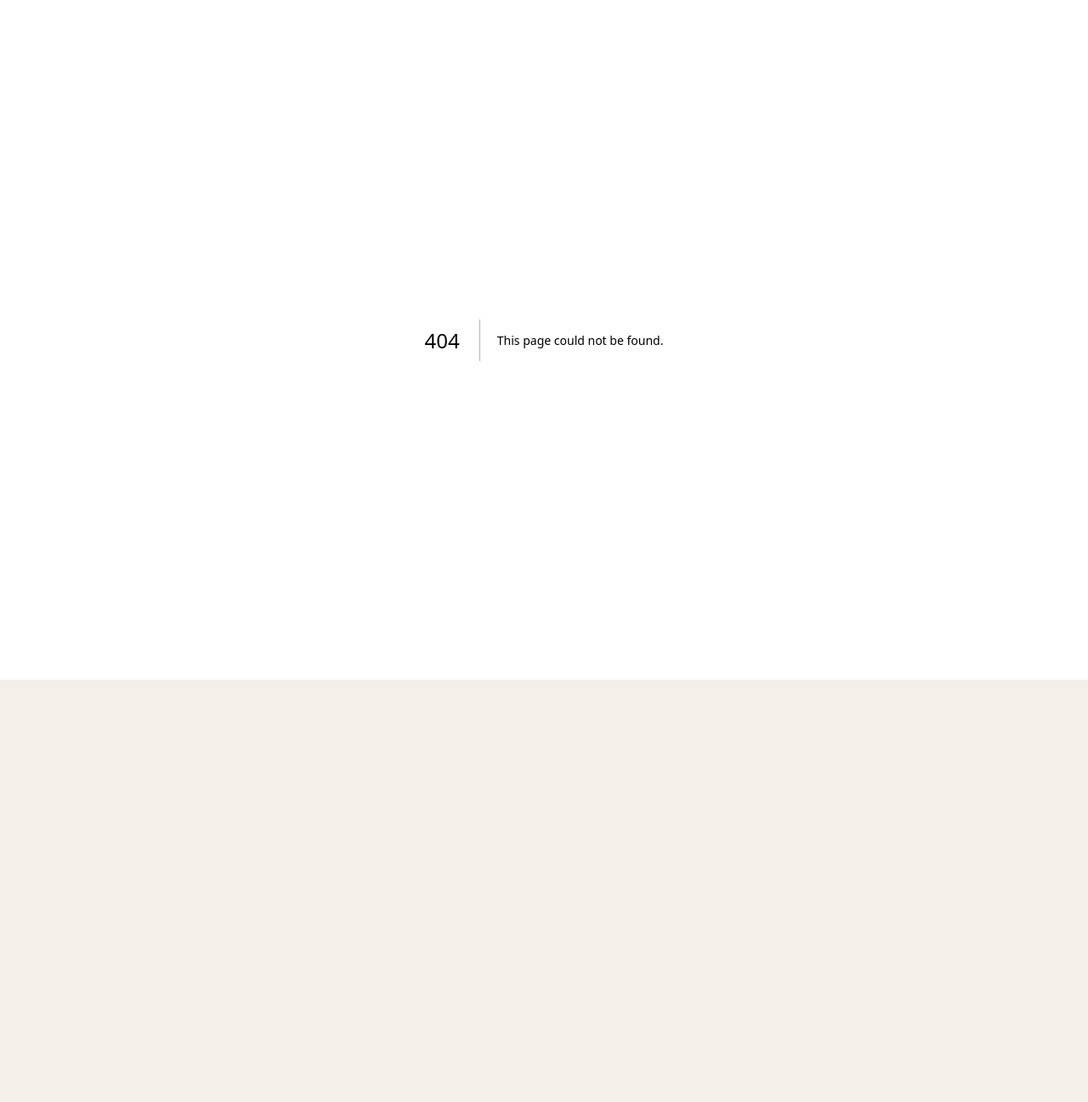
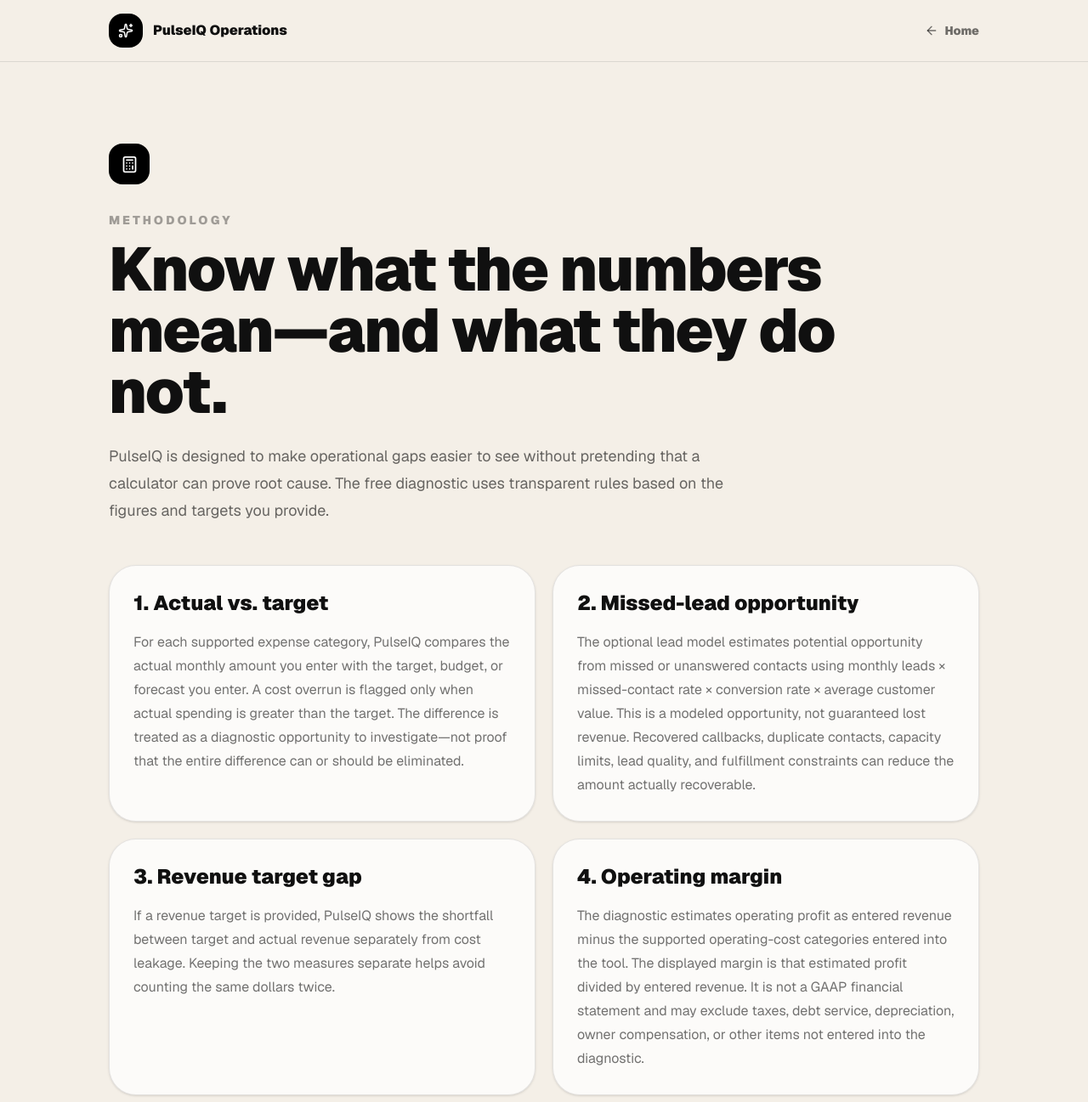
Before and after one commit to aundreanapper12-gif/pulseiqop, a Next.js app: page /methodology in a window 1280 px wide. Before the commit this address had no page. Shown: the top 1297 px of the page at 85% size. Before the commit the page ends 800 px from the top, so only its background shows below. Built offline with nearby package versions, Linux system fonts and the light colour scheme.

Commit message:
Add transparent PulseIQ methodology page

```diff
--- /dev/null
+++ b/app/methodology/page.tsx
@@ -0,0 +1,74 @@
+import { ArrowLeft, Calculator, Sparkles } from "lucide-react";
+
+const blocks = [
+  {
+    title: "1. Actual vs. target",
+    body: "For each supported expense category, PulseIQ compares the actual monthly amount you enter with the target, budget, or forecast you enter. A cost overrun is flagged only when actual spending is greater than the target. The difference is treated as a diagnostic opportunity to investigate—not proof that the entire difference can or should be eliminated.",
+  },
+  {
+    title: "2. Missed-lead opportunity",
+    body: "The optional lead model estimates potential opportunity from missed or unanswered contacts using monthly leads × missed-contact rate × conversion rate × average customer value. This is a modeled opportunity, not guaranteed lost revenue. Recovered callbacks, duplicate contacts, capacity limits, lead quality, and fulfillment constraints can reduce the amount actually recoverable.",
+  },
+  {
+    title: "3. Revenue target gap",
+    body: "If a revenue target is provided, PulseIQ shows the shortfall between target and actual revenue separately from cost leakage. Keeping the two measures separate helps avoid counting the same dollars twice.",
+  },
+  {
+    title: "4. Operating margin",
+    body: "The diagnostic estimates operating profit as entered revenue minus the supported operating-cost categories entered into the tool. The displayed margin is that estimated profit divided by entered revenue. It is not a GAAP financial statement and may exclude taxes, debt service, depreciation, owner compensation, or other items not entered into the diagnostic.",
+  },
+  {
+    title: "5. Health score",
+    body: "PulseIQ's health score is a prioritization signal, not a credit rating or industry certification. The current model reduces a 100-point baseline for the size of detected opportunity relative to revenue, revenue-target shortfall, and very low or negative estimated operating margin. The score is bounded to keep the display readable and should be interpreted alongside the underlying numbers.",
+  },
+  {
+    title: "6. Recovery scenarios",
+    body: "Scenario modeling applies a user-selected recovery percentage to the identified monthly opportunity. For example, a 50% scenario asks what estimated operating profit could look like if half of the modeled opportunity were recovered. It is a planning scenario, not a forecast or promise.",
+  },
+];
+
+export default function MethodologyPage() {
+  return (
+    <main className="min-h-screen bg-[#f4efe7] text-[#101010]">
+      <header className="border-b border-black/10 px-5 py-4 md:px-8">
+        <div className="mx-auto flex max-w-5xl items-center justify-between gap-4">
+          <a href="/" className="flex items-center gap-3 font-black">
+            <span className="flex h-10 w-10 items-center justify-center rounded-2xl bg-black text-white"><Sparkles size={18} /></span>
+            <span>PulseIQ Operations</span>
+          </a>
+          <a href="/" className="inline-flex items-center gap-2 text-sm font-black text-black/55 hover:text-black"><ArrowLeft size={16} /> Home</a>
+        </div>
+      </header>
+
+      <section className="px-5 py-16 md:px-8 md:py-24">
+        <div className="mx-auto max-w-5xl">
+          <div className="flex h-12 w-12 items-center justify-center rounded-2xl bg-black text-white"><Calculator size={21} /></div>
+          <p className="mt-8 text-sm font-black uppercase tracking-[0.22em] text-black/35">Methodology</p>
+          <h1 className="mt-3 max-w-4xl text-5xl font-black leading-[1] tracking-tight md:text-7xl">Know what the numbers mean—and what they do not.</h1>
+          <p className="mt-6 max-w-3xl text-lg leading-8 text-black/58">PulseIQ is designed to make operational gaps easier to see without pretending that a calculator can prove root cause. The free diagnostic uses transparent rules based on the figures and targets you provide.</p>
+
+          <div className="mt-12 grid gap-5 md:grid-cols-2">
+            {blocks.map((block) => (
+              <article key={block.title} className="rounded-[2rem] border border-black/10 bg-white/75 p-7 shadow-sm">
+                <h2 className="text-2xl font-black">{block.title}</h2>
+                <p className="mt-4 leading-7 text-black/55">{block.body}</p>
+              </article>
+            ))}
+          </div>
+
+          <div className="mt-8 rounded-[2rem] bg-black p-7 text-white md:p-9">
+            <p className="text-xs font-black uppercase tracking-[0.2em] text-white/40">What happens in a paid analysis</p>
+            <h2 className="mt-3 text-3xl font-black">The calculator flags the question. The analysis investigates the cause.</h2>
+            <p className="mt-5 max-w-3xl leading-7 text-white/60">A paid PulseIQ review can go deeper by segmenting the relevant data by time, team, location, channel, product, customer type, workflow stage, or other useful dimensions. Recommendations should be tied to the patterns actually supported by the supplied data, with assumptions and limitations stated clearly.</p>
+          </div>
+
+          <div className="mt-12 flex flex-wrap gap-3 border-t border-black/10 pt-8 text-sm font-black">
+            <a href="/privacy" className="rounded-full border border-black/15 px-5 py-3 hover:bg-black hover:text-white">Privacy</a>
+            <a href="/terms" className="rounded-full border border-black/15 px-5 py-3 hover:bg-black hover:text-white">Terms</a>
+            <a href="/request" className="rounded-full bg-black px-5 py-3 text-white">Request an analysis</a>
+          </div>
+        </div>
+      </section>
+    </main>
+  );
+}
```
